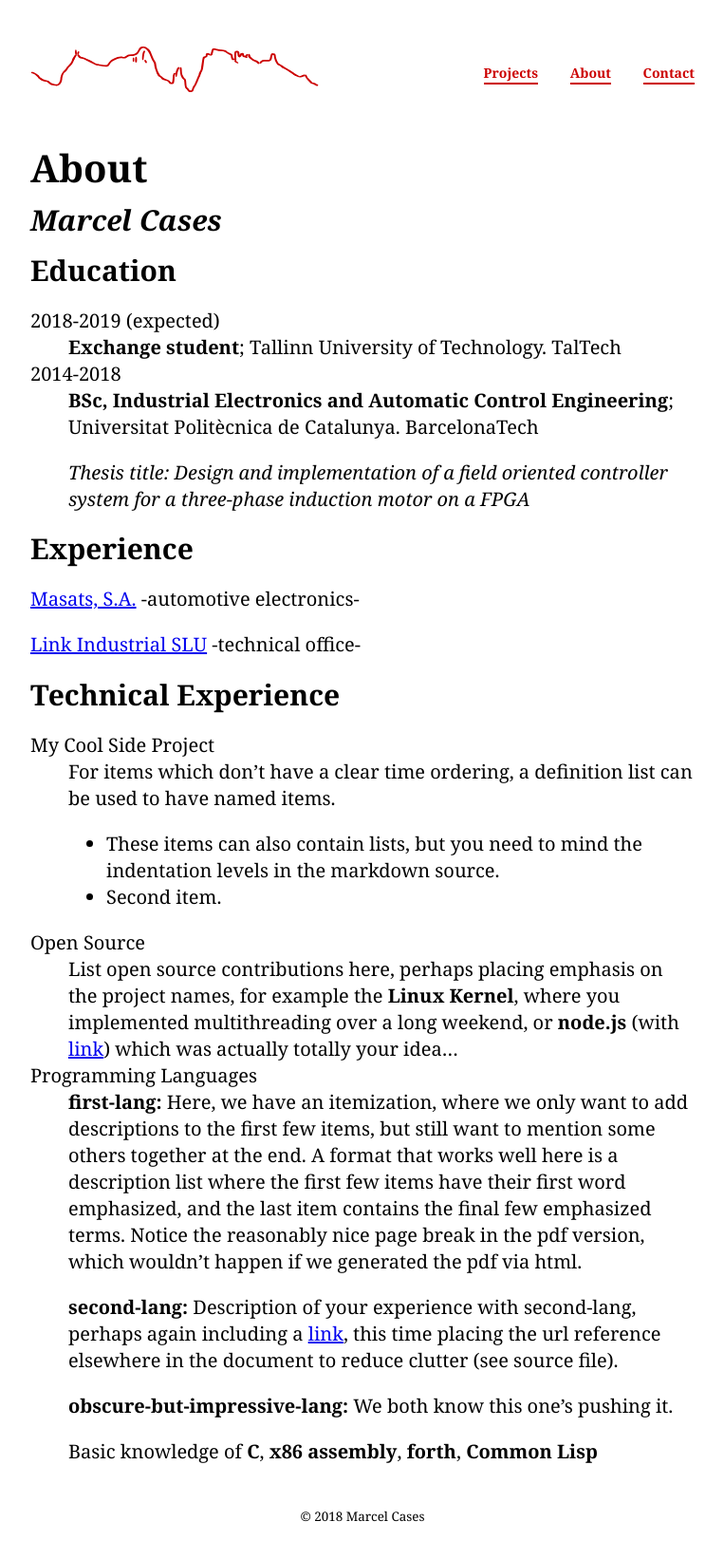
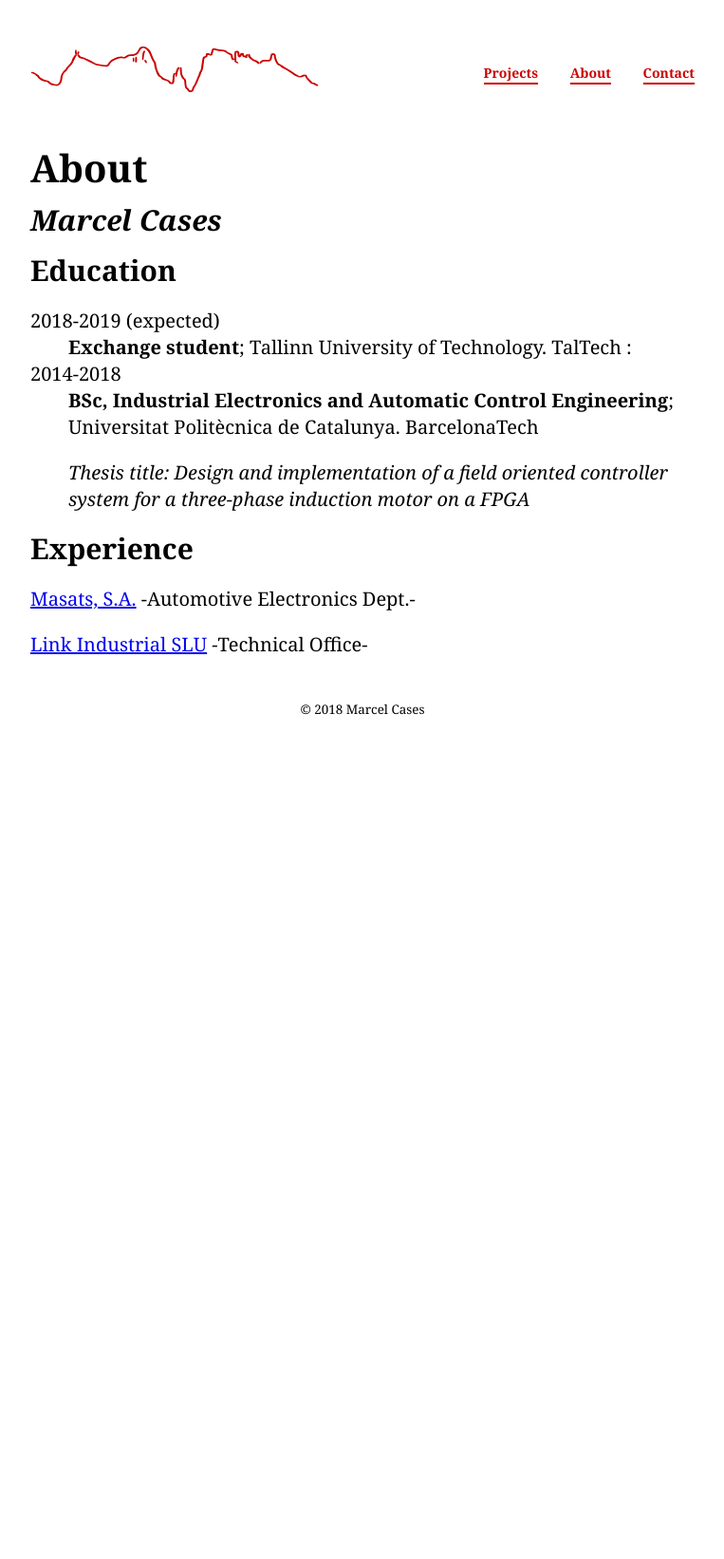
Before and after one commit to marcelcases/marcelcases.github.io, a Jekyll site: the page built from about.markdown, in a window 1280 px wide. Shown: the whole page at 95% size, without its empty margins (258-1021 px from the left). Built offline with Jekyll 4.4.1, drawn with Linux system fonts in a browser that asks for light colours; comment, search, counter and statistics services are not loaded; after the commit the page ends 900 px from its top, so only the background shows below that.

Commit message:
Update about.markdown

```diff
--- a/about.markdown
+++ b/about.markdown
@@ -16,7 +16,7 @@
 
 2018-2019 (expected)
 :   **Exchange student**; Tallinn University of Technology. TalTech
-
+:
 
 2014-2018
 :   **BSc, Industrial Electronics and Automatic Control Engineering**; Universitat Politècnica de Catalunya. BarcelonaTech
@@ -26,45 +26,6 @@
 Experience
 ----------
 
-[Masats, S.A.](http://www.masats.es/en/) -automotive electronics-
+[Masats, S.A.](http://www.masats.es/en/) -Automotive Electronics Dept.-
 
-[Link Industrial SLU](http://www.linkindustrial.es/web/en/) -technical office-
-
-Technical Experience
---------------------
-
-My Cool Side Project
-:   For items which don't have a clear time ordering, a definition
-    list can be used to have named items.
-
-    * These items can also contain lists, but you need to mind the
-      indentation levels in the markdown source.
-    * Second item.
-
-Open Source
-:   List open source contributions here, perhaps placing emphasis on
-    the project names, for example the **Linux Kernel**, where you
-    implemented multithreading over a long weekend, or **node.js**
-    (with [link](http://nodejs.org)) which was actually totally
-    your idea...
-
-Programming Languages
-:   **first-lang:** Here, we have an itemization, where we only want
-    to add descriptions to the first few items, but still want to
-    mention some others together at the end. A format that works well
-    here is a description list where the first few items have their
-    first word emphasized, and the last item contains the final few
-    emphasized terms. Notice the reasonably nice page break in the pdf
-    version, which wouldn't happen if we generated the pdf via html.
-
-:   **second-lang:** Description of your experience with second-lang,
-    perhaps again including a [link] [ref], this time placing the url
-    reference elsewhere in the document to reduce clutter (see source
-    file).
-
-:   **obscure-but-impressive-lang:** We both know this one's pushing
-    it.
-
-:   Basic knowledge of **C**, **x86 assembly**, **forth**, **Common Lisp**
-
-[ref]: https://github.com/githubuser/superlongprojectname
+[Link Industrial SLU](http://www.linkindustrial.es/web/en/) -Technical Office-
```
